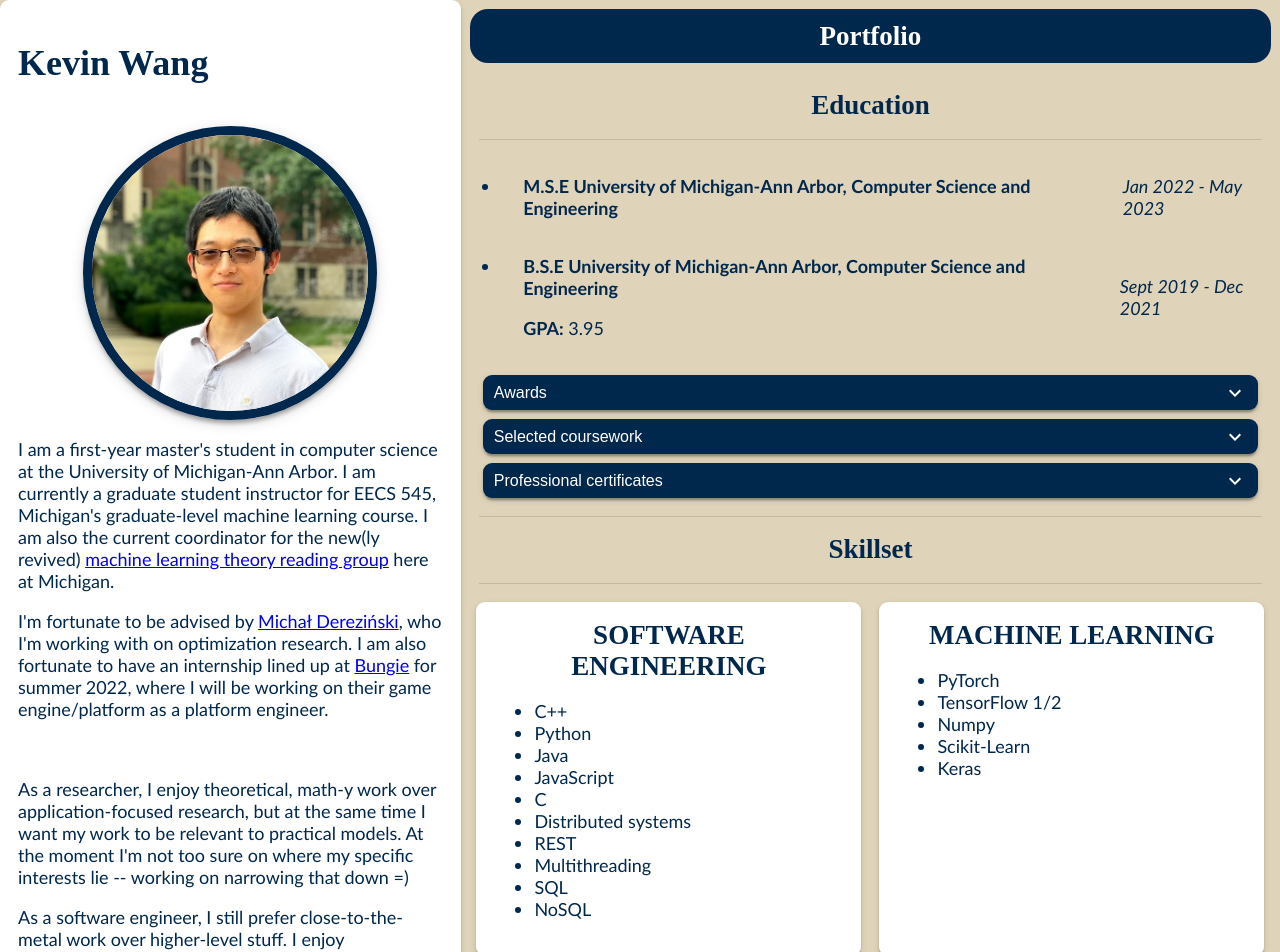
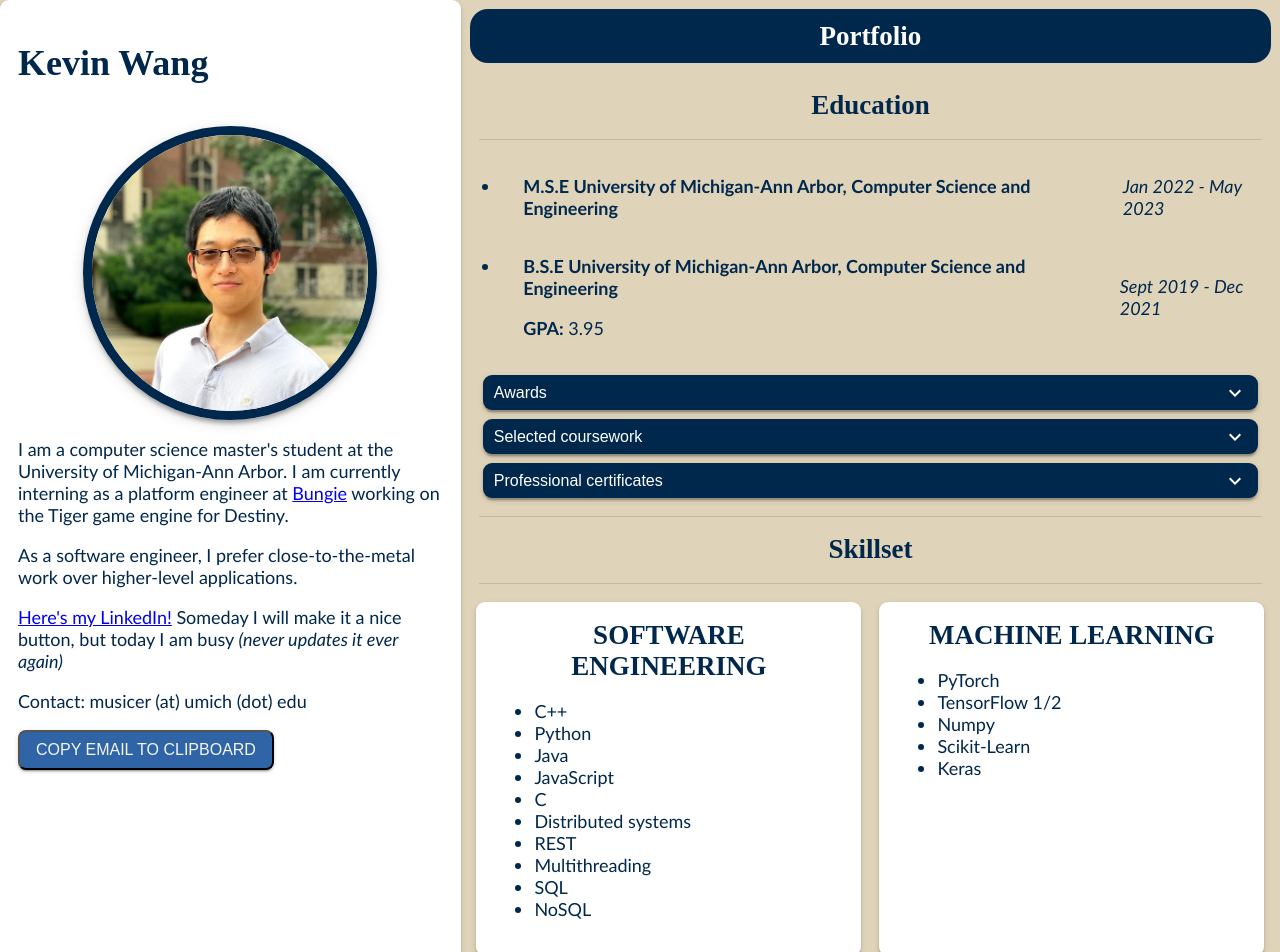
Before and after one commit to michigan-musicer/musicer-website, a React (Create React App) app: page / in a window 1280 px wide. Shown: the top 952 px of the page. Built offline with nearby package versions, Linux system fonts and the light colour scheme.

Commit message:
status update

```diff
--- a/src/about/About.js
+++ b/src/about/About.js
@@ -21,11 +21,8 @@ export default function About() {
             <img className='about-image' src={PortfolioPic} alt={'Kevin Wang'}/>
           </div>
           {/* <p>{props.desc}</p> */}
-          <p>I am a first-year master's student in computer science at the University of Michigan-Ann Arbor. I am currently a graduate student instructor for EECS 545, Michigan's graduate-level machine learning course. I am also the current coordinator for the new(ly revived) <a href='https://sites.google.com/umich.edu/mltheory/'>machine learning theory reading group</a> here at Michigan.</p>
-          <p>I'm fortunate to be advised by <a href='https://web.eecs.umich.edu/~derezin/'>Michał Dereziński</a>, who I'm working with on optimization research. I am also fortunate to have an internship lined up at <a href='https://www.bungie.net/'>Bungie</a> for summer 2022, where I will be working on their game engine/platform as a platform engineer.</p>
-          <p>&nbsp;</p>
-          <p>As a researcher, I enjoy theoretical, math-y work over application-focused research, but at the same time I want my work to be relevant to practical models. At the moment I'm not too sure on where my specific interests lie -- working on narrowing that down =)</p>
-          <p>As a software engineer, I still prefer close-to-the-metal work over higher-level stuff. I enjoy infrastructure-level engineering, and weirdly for an ML researcher I prefer C/C++ style languages over Python.</p>
+          <p>I am a computer science master's student at the University of Michigan-Ann Arbor. I am currently interning as a platform engineer at <a href='https://www.bungie.net/'>Bungie</a> working on the Tiger game engine for Destiny.</p>
+          <p>As a software engineer, I prefer close-to-the-metal work over higher-level applications.</p>
           {/* <p>Right now I'm in an interesting place professionally: I could reasonably continue my graduate schooling and look towards a PhD program, or I could head off into industry and work in any number of interesting fields as a software engineer. My portfolio shows my experience in both, so here I want to give my philosophy:</p>
           <p>As a researcher, I enjoy theoretical, close-to-the-metal research over application-side research, but at the same time I want my work to be relevant to practical models. In the past, this meant an interest in unsupervised methods (sampling techniques, GANs, contrastive learning...) and theory tools for analyzing deep learning (in particular NTKs); right now I'm not too sure where I stand. This could all change in a year -- at the moment I'm trying to find more narrow interests =)</p>
           <p>As a software engineer, I also prefer close-to-the-metal work over higher-level stuff. I'm not a huge fan of web dev, and weirdly for an ML researcher I prefer C/C++ style languages over Python. I like infrastructure-level engineering, which motivated my senior design project (a from-scratch 16,000 line search engine written almost entirely in C++) and my choice of internship for this summer. The more dynamic and unsolved the problem space is, the more I'll probably enjoy it.</p> */}
```
